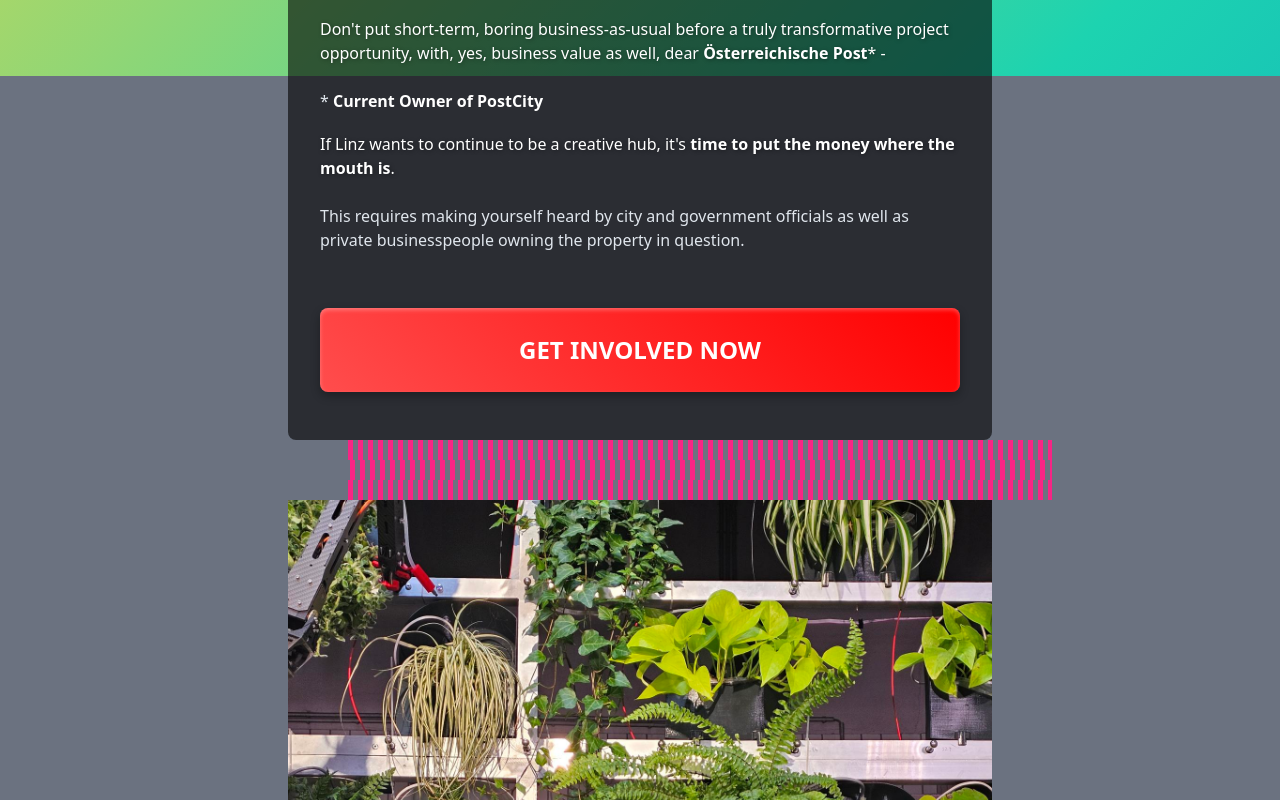
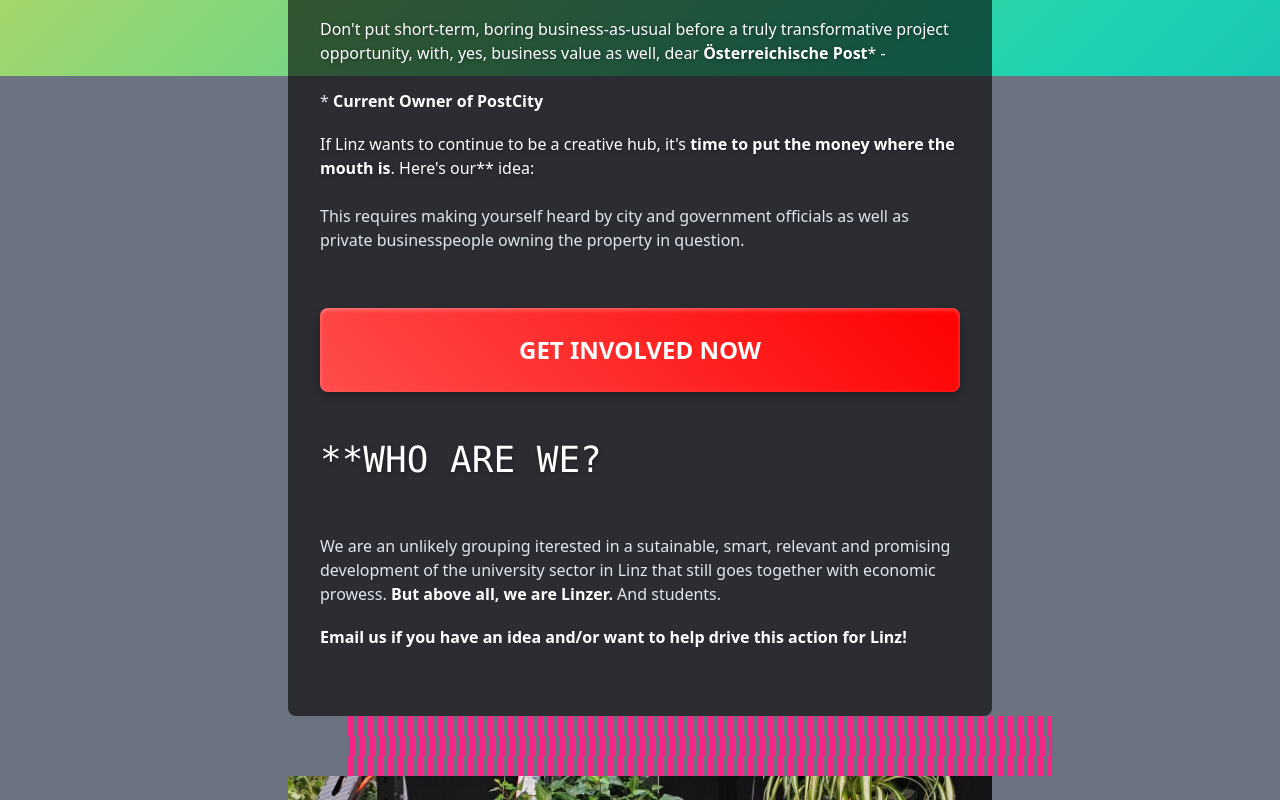
Before and after one commit to heseltime/postuni, a Nuxt app: page / in a window 1280 px wide. Shown: the part 920-1720 px from the top of the page. Built offline with nearby package versions, Linux system fonts and the light colour scheme.

Commit message:
Improve Text

```diff
--- a/layouts/default.vue
+++ b/layouts/default.vue
@@ -33,11 +33,21 @@
       </h5>
       <h3 class="text-md text-gray-300">Don't put short-term, boring business-as-usual before a truly transformative project opportunity, with, yes, business value as well, dear <b>Österreichische Post</b>* -</h3>
       <h4 class="text-md text-gray-300">* <b>Current Owner of PostCity</b></h4>
-      <h3 class="text-md text-gray-300">If Linz wants to continue to be a creative hub, it's <b>time to put the money where the mouth is</b>.</h3>
+      <h3 class="text-md text-gray-300">If Linz wants to continue to be a creative hub, it's <b>time to put the money where the mouth is</b>. Here's our** idea:</h3>
       <h4 class="text-md text-gray-300">This requires making yourself heard by city and government officials as well as private businesspeople owning the property in question.</h4>
 
       <!-- Call to Action Button -->
       <button class="cta-button">Get Involved Now</button>
+
+      <h3 class="text-4xl uppercase mb-4 font-mono text-white-400 pt-12">**Who are we?</h3>
+
+      <h4>We are an unlikely grouping iterested in a sutainable, smart, relevant and promising development of the university sector in Linz that still goes together with economic prowess. <b>But above all, we are Linzer.</b> And students.</h4>
+
+      <!-- IT-U Founding Lab? -->
+      <!-- Kunstuni -->
+      <!-- KHJ -->
+
+      <h4><b>Email us if you have an idea and/or want to help drive this action for Linz!</b></h4>
     </div>
 
 
--- a/pages/index.vue
+++ b/pages/index.vue
@@ -39,7 +39,7 @@
         <div class="con-belt"></div>
       </div>
 
-      <h4 class="text-2xl uppercase mb-4 font-mono text-blue-300">Without further ado:</h4>
+      <h4 class="text-2xl uppercase mb-4 font-mono text-blue-300">Let's unpack this:</h4>
 
       <h3 class="text-3xl uppercase mb-4 font-mono text-blue-300">Why IT-U at PostCity <b>->NOW<-</b>? <b>IN DETAIL</b></h3>
 
```
